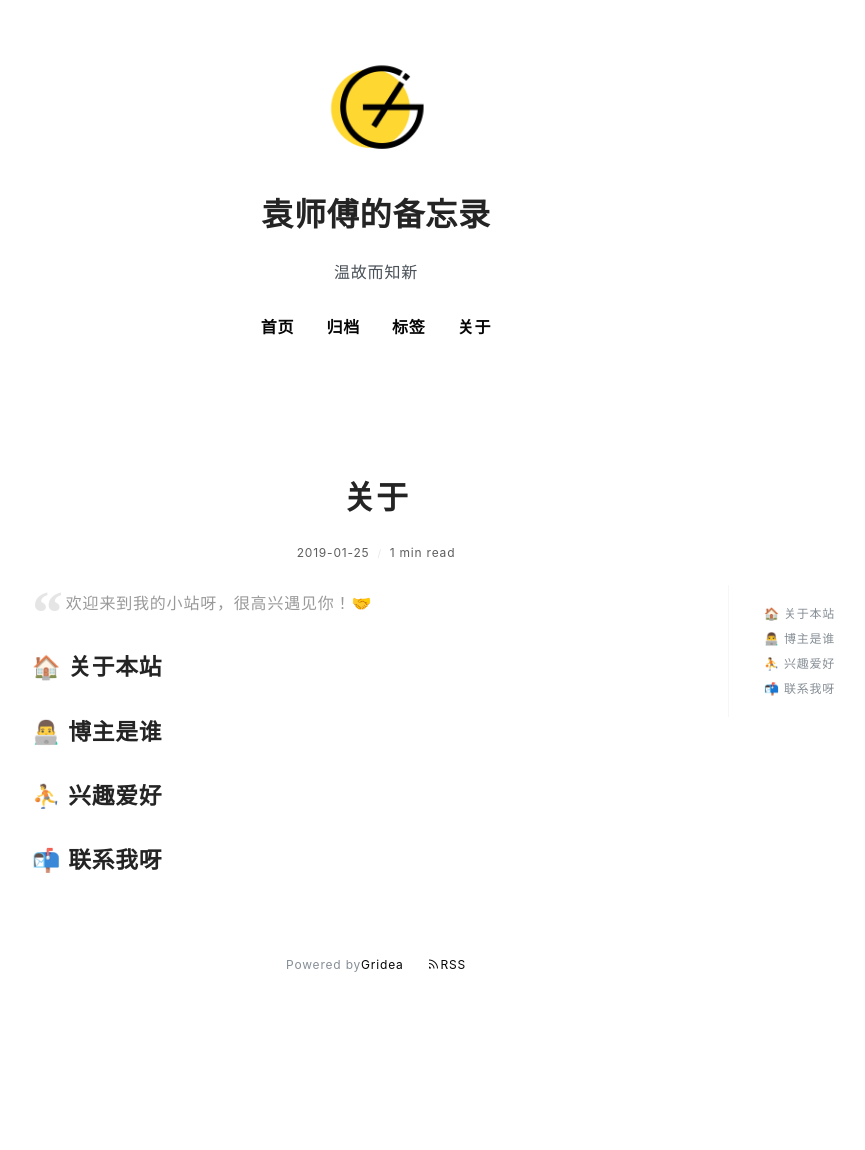
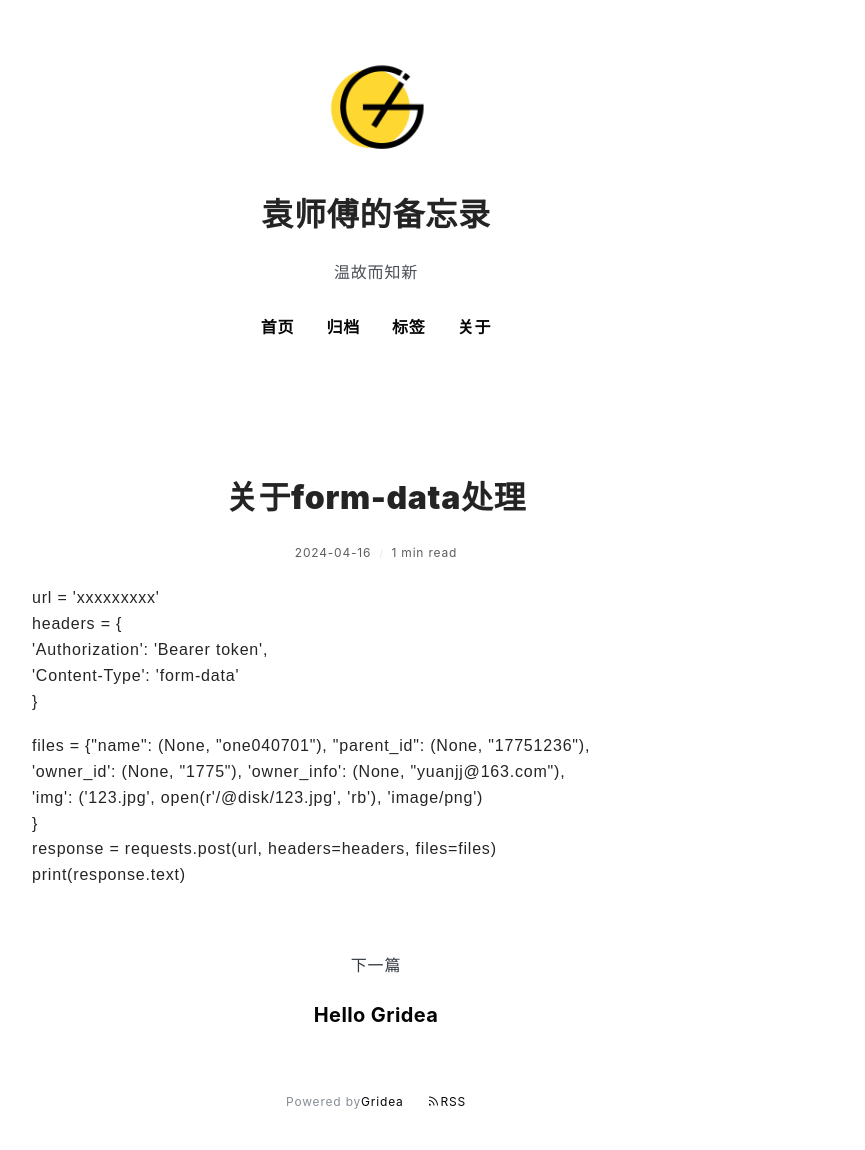
Before and after one commit to yuanjj-99/yuanjj-99.github.io, a plain HTML site: page post/guan-yu-form-data-chu-li/index.html in a window 1280 px wide. Shown: the whole page, without its empty margins (264-1129 px from the left). Before the commit the page ends 1013 px from the top, so only its background shows below. Drawn offline with nearby package versions, Linux system fonts and the light colour scheme; a web font is replaced by a local one.

Commit message:
update from gridea: 2024-04-16 10:29:56

```diff
--- a/post/about/index.html
+++ b/post/guan-yu-form-data-chu-li/index.html
@@ -2,23 +2,21 @@
   <head>
     <meta charset="utf-8" />
 <meta name="viewport" content="width=device-width, initial-scale=1" />
-<title>关于 | 袁师傅的备忘录</title>
-<link rel="shortcut icon" href="https://yuanjj-99.github.io/favicon.ico?v=1713232529525">
+<title>关于form-data处理 | 袁师傅的备忘录</title>
+<link rel="shortcut icon" href="https://yuanjj-99.github.io/favicon.ico?v=1713234589679">
 <link href="https://cdn.jsdelivr.net/npm/remixicon@2.3.0/fonts/remixicon.css" rel="stylesheet">
 <link rel="stylesheet" href="https://yuanjj-99.github.io/styles/main.css">
-<link rel="alternate" type="application/atom+xml" title="关于 | 袁师傅的备忘录 - Atom Feed" href="https://yuanjj-99.github.io/atom.xml">
+<link rel="alternate" type="application/atom+xml" title="关于form-data处理 | 袁师傅的备忘录 - Atom Feed" href="https://yuanjj-99.github.io/atom.xml">
 <link rel="stylesheet" href="https://fonts.googleapis.com/css?family=Droid+Serif:400,700">
 
 
 
-    <meta name="description" content="
-欢迎来到我的小站呀，很高兴遇见你！🤝
-
-🏠 关于本站
-👨‍💻 博主是谁
-⛹ 兴趣爱好
-📬 联系我呀
-..." />
+    <meta name="description" content="url = 'xxxxxxxxx'
+headers = {
+'Authorization': 'Bearer token',
+'Content-Type': 'form-data'
+}
+files = {&quot;name&quot;: ..." />
     <meta name="keywords" content="" />
     <link rel="stylesheet" href="https://cdnjs.cloudflare.com/ajax/libs/KaTeX/0.10.0/katex.min.css">
     <script src="https://cdn.bootcss.com/highlight.js/9.12.0/highlight.min.js"></script>
@@ -28,7 +26,7 @@
       <div class="main-content">
         <div class="site-header">
   <a href="https://yuanjj-99.github.io">
-  <img class="avatar" src="https://yuanjj-99.github.io/images/avatar.png?v=1713232529525" alt="">
+  <img class="avatar" src="https://yuanjj-99.github.io/images/avatar.png?v=1713234589679" alt="">
   </a>
   <h1 class="site-title">
     袁师傅的备忘录
@@ -81,11 +79,11 @@
         <div class="post-detail">
           <article class="post">
             <h2 class="post-title">
-              关于
+              关于form-data处理
             </h2>
             <div class="post-info">
               <span>
-                2019-01-25
+                2024-04-16
               </span>
               <span>
                 1 min read
@@ -95,32 +93,35 @@
 
             <div class="post-content-wrapper">
               <div class="post-content">
-                <blockquote>
-<p>欢迎来到我的小站呀，很高兴遇见你！🤝</p>
-</blockquote>
-<h2 id="关于本站">🏠 关于本站</h2>
-<h2 id="博主是谁">👨‍💻 博主是谁</h2>
-<h2 id="兴趣爱好">⛹ 兴趣爱好</h2>
-<h2 id="联系我呀">📬 联系我呀</h2>
+                <p>url = 'xxxxxxxxx'<br>
+headers = {<br>
+'Authorization': 'Bearer token',<br>
+'Content-Type': 'form-data'<br>
+}</p>
+<p>files = {&quot;name&quot;: (None, &quot;one040701&quot;), &quot;parent_id&quot;: (None, &quot;17751236&quot;),<br>
+'owner_id': (None, &quot;1775&quot;), 'owner_info': (None, &quot;yuanjj@163.com&quot;),<br>
+'img': ('123.jpg', open(r'C:\123.jpg', 'rb'), 'image/png')<br>
+}<br>
+response = requests.post(url, headers=headers, files=files)<br>
+print(response.text)</p>
 
               </div>
               <div class="toc-container">
-                <ul class="markdownIt-TOC">
-<li>
-<ul>
-<li><a href="#%E5%85%B3%E4%BA%8E%E6%9C%AC%E7%AB%99">🏠 关于本站</a></li>
-<li><a href="#%E5%8D%9A%E4%B8%BB%E6%98%AF%E8%B0%81">👨‍💻 博主是谁</a></li>
-<li><a href="#%E5%85%B4%E8%B6%A3%E7%88%B1%E5%A5%BD">⛹ 兴趣爱好</a></li>
-<li><a href="#%E8%81%94%E7%B3%BB%E6%88%91%E5%91%80">📬 联系我呀</a></li>
-</ul>
-</li>
-</ul>
 
               </div>
             </div>
           </article>
         </div>
 
+
+          <div class="next-post">
+            <div class="next">下一篇</div>
+            <a href="https://yuanjj-99.github.io/post/hello-gridea/">
+              <h3 class="post-title">
+                Hello Gridea
+              </h3>
+            </a>
+          </div>
 
 
 
```
Also changed, not shown: archives/index.html (+18 -2 lines), atom.xml (+20 -1 lines), index.html (+21 -2 lines), post/hello-gridea/index.html (+2 -2 lines), tag/nOtywtNQY/index.html (+2 -2 lines), tags/index.html (+2 -2 lines).
